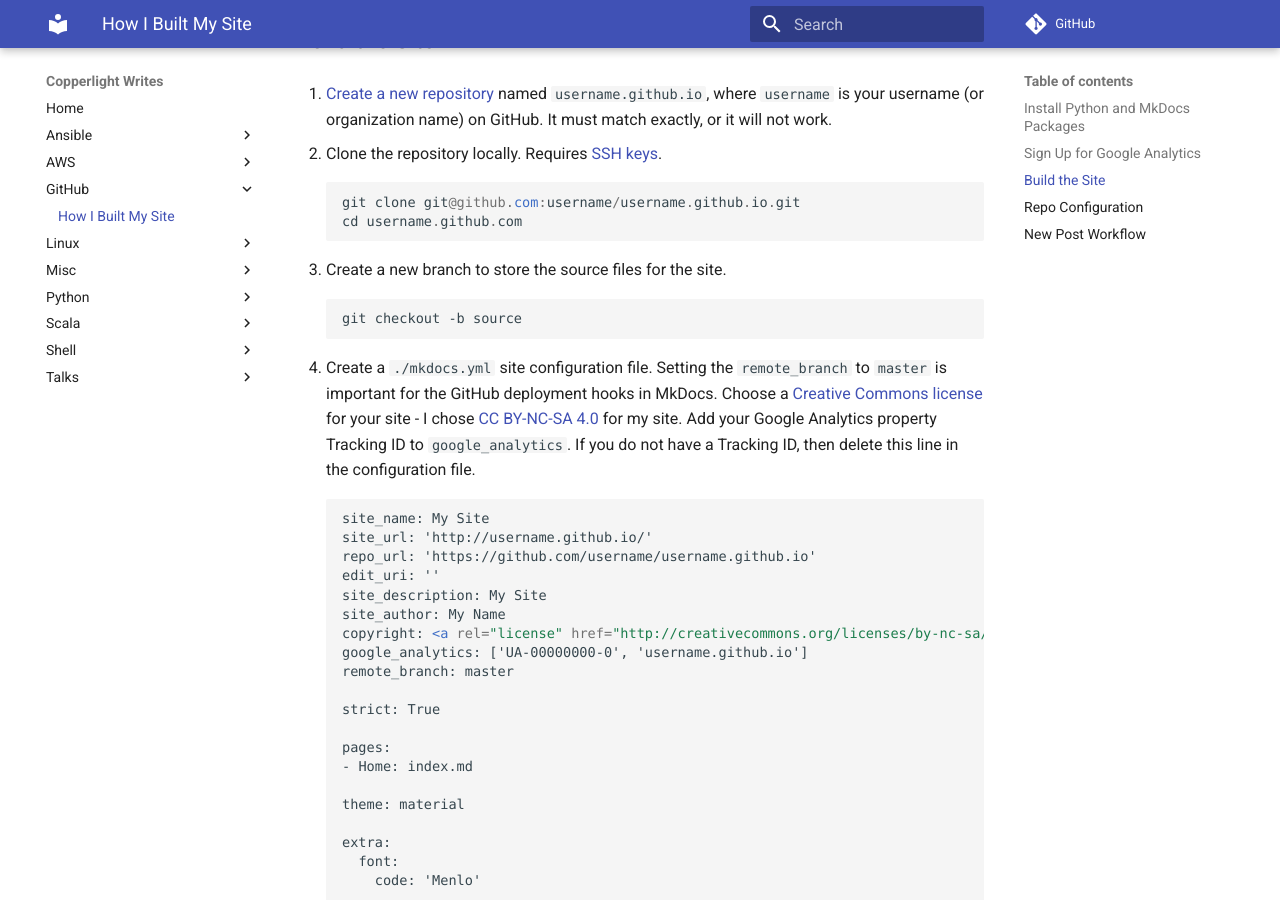
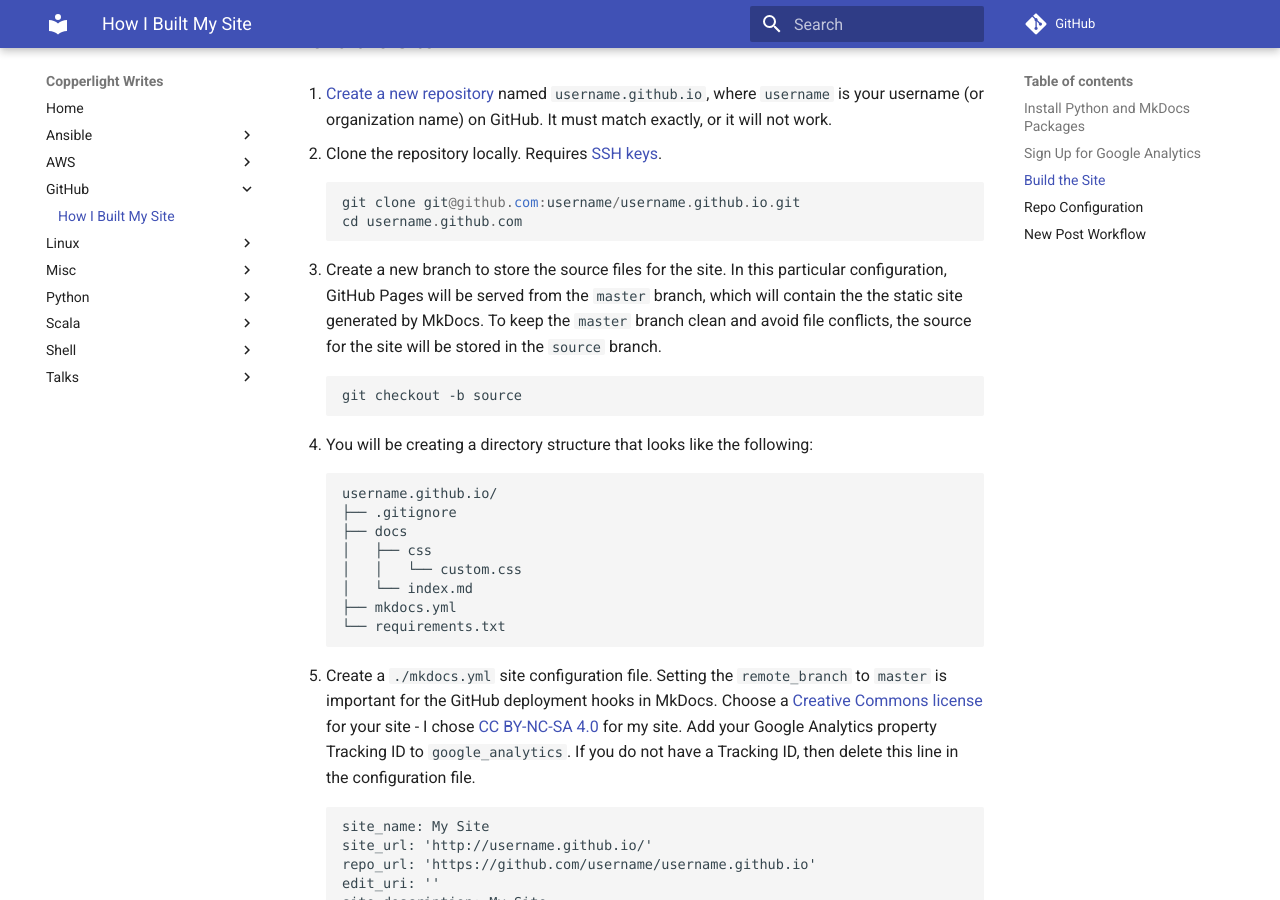
Before and after one commit to copperlight/copperlight.github.io, an MkDocs documentation site: the page built from docs/github/how-i-built-my-site.md, in a window 1280 px wide and 900 px high, scrolled down 1050 px. Built offline with MkDocs 1.6.1 and Material for MkDocs 9.7.7, drawn with Linux system fonts in a browser that asks for light colours; some web fonts are replaced; comment, search, counter and statistics services are not loaded; old or Windows-style settings are respelled for this version of MkDocs; some of the changed text lies outside the part shown.

Commit message:
clarify process
* remove link to GitHub Pages setup intructions to avoid confusion
* explain how source and master branches are used
* provide preview of end-state directory structure

```diff
--- a/docs/github/how-i-built-my-site.md
+++ b/docs/github/how-i-built-my-site.md
@@ -55,9 +54,23 @@ your username (or organization name) on GitHub.  It must match exactly, or it wi
         git clone git@github.com:username/username.github.io.git
         cd username.github.com
 
-1. Create a new branch to store the source files for the site.
+1. Create a new branch to store the source files for the site.  In this particular configuration,
+GitHub Pages will be served from the `master` branch, which will contain the the static site
+generated by MkDocs.  To keep the `master` branch clean and avoid file conflicts, the source for
+the site will be stored in the `source` branch.
 
         git checkout -b source
+
+1. You will be creating a directory structure that looks like the following:
+
+        username.github.io/
+        ├── .gitignore
+        ├── docs
+        │   ├── css
+        │   │   └── custom.css
+        │   └── index.md
+        ├── mkdocs.yml
+        └── requirements.txt
 
 1. Create a `./mkdocs.yml` site configuration file. Setting the `remote_branch` to `master` is
 important for the GitHub deployment hooks in MkDocs. Choose a
@@ -125,7 +138,10 @@ with `pip install -r requirements.txt`.
 
         site
 
-1. Build and serve the site locally, to verify that your changes look good.
+1. Build and serve the site locally, to verify that your changes look good.  When MkDocs is up and
+running, you will see `Serving on http://127.0.0.1:8000`. Leave this process running. When you are
+done developing and testing your site, you can stop this process with `ctrl+c`. Open a new Terminal
+to run the second command.
 
         mkdocs serve
         open http://localhost:8000
```
Also changed, not shown: other parts of docs/github/how-i-built-my-site.md (+1 -2 lines).
